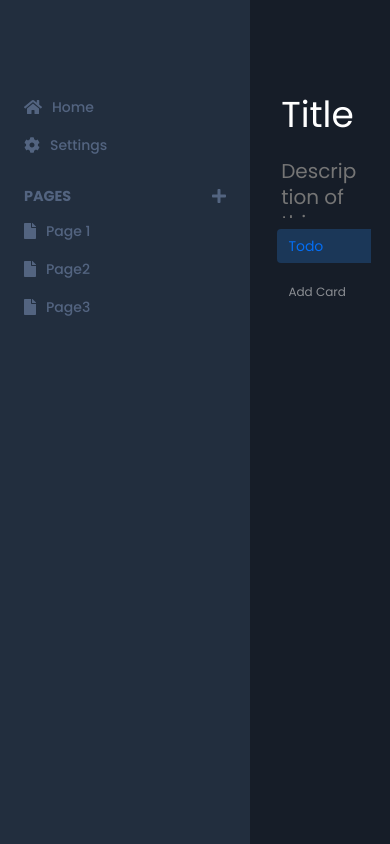
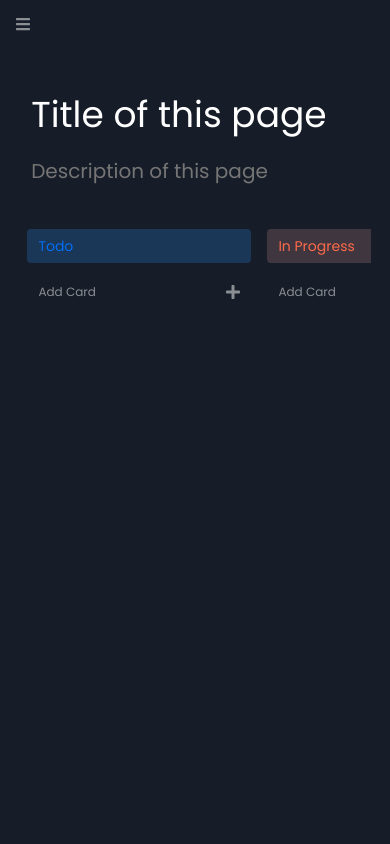
Before and after one commit to riteshsp2000/kanban, a Gatsby site: page / in a window 390 px wide. Built offline with nearby package versions, Linux system fonts and the light colour scheme; Gatsby itself is replaced by a stand-in of ours.

Commit message:
fix: update desktop navbar to be responsive

```diff
--- a/src/components/PageLayout.tsx
+++ b/src/components/PageLayout.tsx
@@ -1,7 +1,9 @@
-import React from 'react';
+import React, { useState } from 'react';
 
 // Libraries
 import styled from 'styled-components';
+import { FontAwesomeIcon } from '@fortawesome/react-fontawesome';
+import { faBars } from '@fortawesome/free-solid-svg-icons';
 
 // Components
 import { DesktopNavbar } from '.';
@@ -10,9 +12,8 @@
   width: 100vw;
   height: 100vh;
   display: flex;
-  align-items: center;
-  justify-content: flex-start;
   overflow-x: hidden;
+  position: relative;
 `;
 
 const WrapperContainer = styled.div`
@@ -20,6 +21,17 @@
   height: 100%;
   padding-top: 4rem;
   overflow-x: hidden;
+
+  position: absolute;
+  left: 250px;
+  top: 0px;
+
+  @media (max-width: 700px) {
+    width: 100vw;
+    left: 0px;
+    transition: 350ms;
+    z-index: 5;
+  }
 `;
 
 const JustifyContainer = styled.div`
@@ -30,14 +42,39 @@
   overflow-y: auto;
 `;
 
-const PageLayout: React.FC = ({ children }) => (
-  <PrimeContainer>
-    <DesktopNavbar />
+const Icon = styled(FontAwesomeIcon)`
+  color: var(--color-secondary);
+  position: absolute;
+  top: 1rem;
+  left: 1rem;
+  z-index: 10;
+  display: none;
 
-    <WrapperContainer>
-      <JustifyContainer>{children}</JustifyContainer>
-    </WrapperContainer>
-  </PrimeContainer>
-);
+  @media (max-width: 700px) {
+    display: inline;
+  }
+
+  &:hover {
+    cursor: pointer;
+  }
+`;
+
+const PageLayout: React.FC = ({ children }) => {
+  const [showNavbar, setShowNavbar] = useState(false);
+
+  const toggleShowNavbar = () => setShowNavbar((current) => !current);
+
+  return (
+    <PrimeContainer>
+      <Icon icon={faBars} onClick={toggleShowNavbar} />
+
+      <DesktopNavbar toggleShowNavbar={toggleShowNavbar} showNavbar={showNavbar} />
+
+      <WrapperContainer onClick={() => (showNavbar ? toggleShowNavbar() : null)}>
+        <JustifyContainer>{children}</JustifyContainer>
+      </WrapperContainer>
+    </PrimeContainer>
+  );
+};
 
 export default PageLayout;
--- a/src/components/marginals/DesktopNavbar.tsx
+++ b/src/components/marginals/DesktopNavbar.tsx
@@ -26,13 +26,23 @@
   }
 `;
 
-const Container = styled.div`
+const Container = styled.div<{ showNavbar: boolean }>`
   width: 250px;
   height: 100vh;
   overflow: hidden;
 
   padding: 5rem 1.5rem;
   background: var(--color-background-secondary);
+
+  position: absolute;
+  left: 0px;
+  top: 0px;
+  z-index: 9;
+
+  @media (max-width: 700px) {
+    left: ${({ showNavbar }) => (showNavbar ? '0px' : '-100%')};
+    transition: 350ms;
+  }
 `;
 
 const Nav = styled.nav`
@@ -98,14 +108,22 @@
   ],
 };
 
-const DesktopNavbar: React.FC = () => {
+const DesktopNavbar: React.FC<{ showNavbar: boolean; toggleShowNavbar: () => void }> = ({
+  showNavbar,
+  toggleShowNavbar,
+}) => {
   const [active, setActive] = useState<string | undefined>('');
 
+  const onNavItemClick = (id: string) => {
+    setActive(id);
+    toggleShowNavbar();
+  };
+
   return (
-    <Container>
+    <Container showNavbar={showNavbar}>
       <Nav>
         {NAVITEMS.SECTION1.map(({ icon, name, id }) => (
-          <NavItem key={id} onClick={() => setActive(id)}>
+          <NavItem key={id} onClick={() => onNavItemClick(id)}>
             <FontAwesomeIcon icon={icon} color={active === id ? '#49ACF7' : '#536480'} />
             <NavName isActive={active === id}>{name}</NavName>
           </NavItem>
@@ -117,7 +135,7 @@
         </DividerContainer>
 
         {NAVITEMS.SECTION2.map(({ icon, name, id }) => (
-          <NavItem key={id} onClick={() => setActive(id)}>
+          <NavItem key={id} onClick={() => onNavItemClick(id)}>
             <FontAwesomeIcon icon={icon} color={active === id ? '#49ACF7' : '#536480'} />
             <NavName isActive={active === id}>{name}</NavName>
           </NavItem>
```
